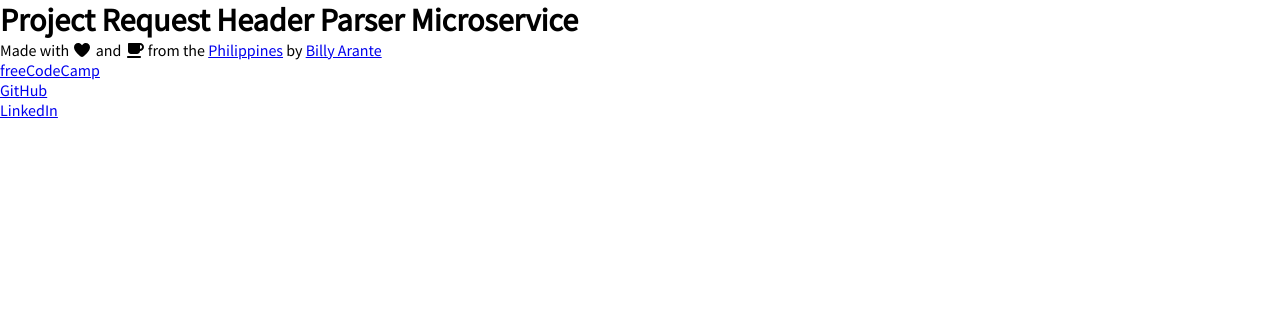
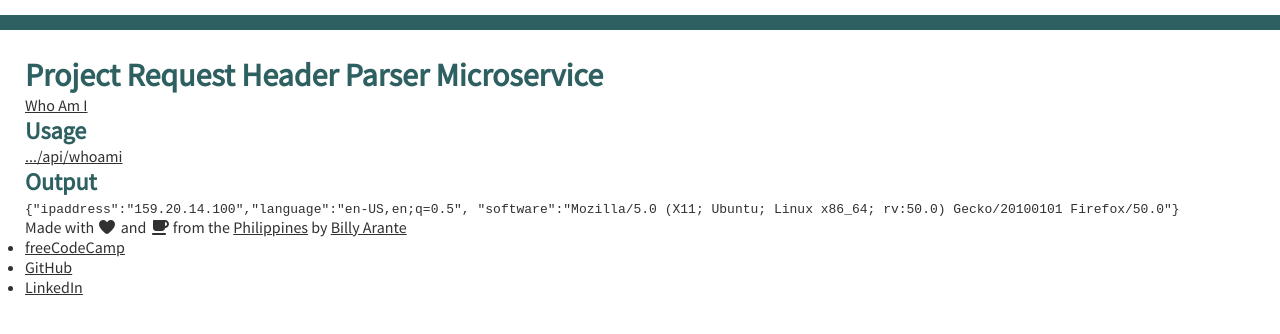
Before and after one commit to arantebw/request-header-parser-microservice, a website: page views/index.html in a window 1280 px wide. Drawn offline with nearby package versions, Linux system fonts and the light colour scheme; files that its build step writes are made by us from their sources.

Commit message:
add: Apply primary and secondary colors

```diff
--- a/assets/stylesheets/main.scss
+++ b/assets/stylesheets/main.scss
@@ -1,4 +1,7 @@
 @import url('https://fonts.googleapis.com/css?family=Source+Sans+Pro&display=swap');
+
+$primary-color: #323131;
+$secondary-color: #2f6061;
 
 * {
   padding: 0;
@@ -8,4 +11,24 @@
 
 body {
   font-family: 'Source Sans Pro', sans-serif;
+  color: $primary-color;
 }
+
+main {
+  margin-top: 15px;
+  border-top: 15px solid $secondary-color;
+  padding: 25px;
+  h1,
+  h2,
+  h3 {
+    color: $secondary-color;
+  }
+}
+
+code {
+  width: 100%;
+}
+
+a {
+  color: $primary-color;
+}
--- a/views/index.html
+++ b/views/index.html
@@ -10,7 +10,14 @@
   <link rel="stylesheet" type="text/css" href="/stylesheets/main.css">
 </head>
 <body>
+  <main>
     <h1>Project Request Header Parser Microservice</h1>
+    <a href="/api/whoami">Who Am I</a>
+    <h2>Usage</h2>
+    <a href="/api/whoami">.../api/whoami</a>
+    <h2>Output</h2>
+    <code>{"ipaddress":"159.20.14.100","language":"en-US,en;q=0.5",
+    "software":"Mozilla/5.0 (X11; Ubuntu; Linux x86_64; rv:50.0) Gecko/20100101 Firefox/50.0"}</code>
     <footer>
       <p>Made with <i class="fas fa-heart"></i> and <i class="fas fa-coffee"></i> from the <a href="#">Philippines</a> by <a href="#">Billy Arante</a></p>
       <div>
@@ -21,6 +28,7 @@
         </ul>
       </div>
     </footer>
+  </main>
   <script src="/scripts/main.js"></script>
 </body>
 </html>
```
Also changed, not shown: README.md, public/stylesheets/main.css. Lines whose indentation alone changed are shown as unchanged.
